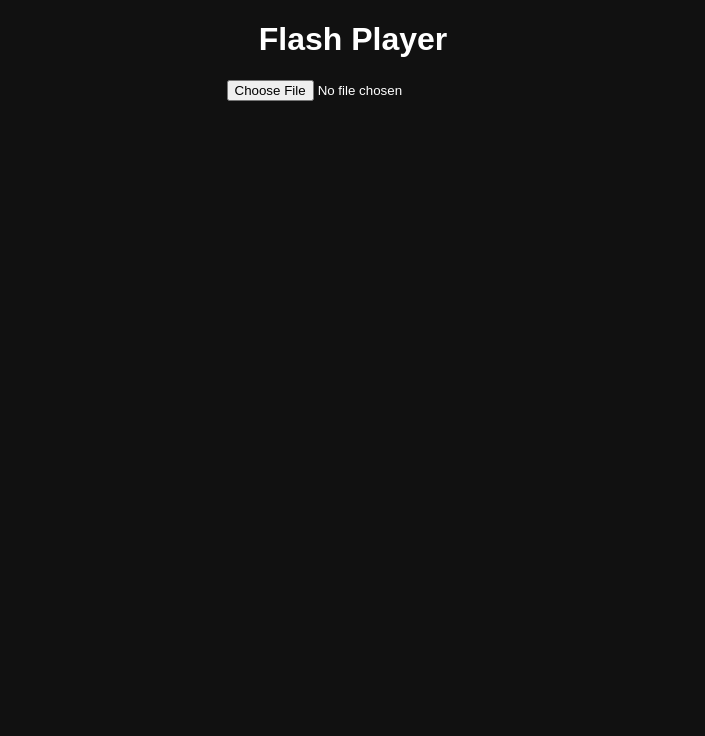
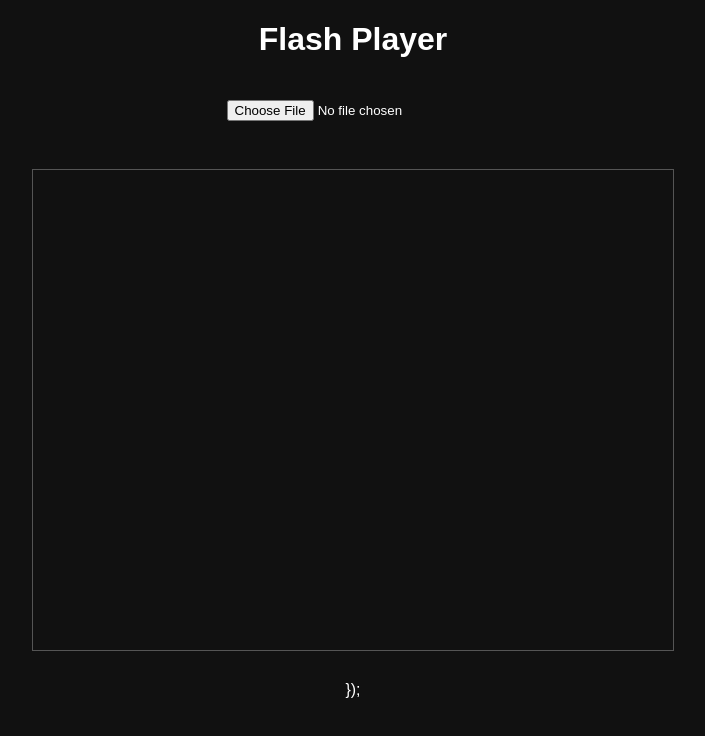
Before and after one commit to kusooooo937/Flas, a plain HTML site: page index.html in a window 1280 px wide. Shown: the whole page, without its empty margins (287-992 px from the left). Drawn offline with Linux system fonts and the light colour scheme; files whose address does not match are found by name.

Commit message:
Update index.html

```diff
--- a/index.html
+++ b/index.html
@@ -4,17 +4,17 @@
   <meta charset="utf-8">
   <title>Flash Player Site</title>
   <script src="ruffle/ruffle.js"></script>
-
   <style>
     body { background: #111; color: #fff; font-family: sans-serif; text-align:center; }
-    #flash-container { margin: 30px auto; width: 640px; height: 480px; }
+    #flash-container { margin: 30px auto; width: 640px; height: 480px; border: 1px solid #555; }
+    input { margin-top: 20px; }
   </style>
 </head>
 <body>
   <h1>Flash Player</h1>
 
-  <!-- ドラッグ＆ドロップでSWF読み込み可能 -->
-  <input type="file" id="fileInput" accept=".swf"><br><br>
+  <!-- ファイル入力（PCではここでSWF選択可能） -->
+  <input type="file" id="fileInput"><br><br>
 
   <div id="flash-container"></div>
 
@@ -23,21 +23,35 @@
     const player = ruffle.createPlayer();
     document.getElementById("flash-container").appendChild(player);
 
-  // ドラッグ&ドロップで SWF を読み込む
-  document.addEventListener("dragover", (e) => {
-    e.preventDefault();
-  });
+    // 直接URL指定でSWFを読み込む場合
+    // player.load("swf/mygame.swf");
 
+    // ドラッグ&ドロップ対応（iPadでもファイルが読める場合に対応）
+    document.addEventListener("dragover", (e) => e.preventDefault());
     document.addEventListener("drop", (e) => {
       e.preventDefault();
       const file = e.dataTransfer.files[0];
-    if (file && file.name.endsWith(".swf")) {
+      if(file && file.name.endsWith(".swf")) {
         const url = URL.createObjectURL(file);
         player.load(url);
       } else {
         alert("SWFファイルをドロップしてください");
       }
     });
+
+    // ファイル選択で読み込む
+    document.getElementById("fileInput").addEventListener("change", (e) => {
+      const file = e.target.files[0];
+      if(file && file.name.endsWith(".swf")) {
+        const url = URL.createObjectURL(file);
+        player.load(url);
+      }
+    });
+  </script>
+</body>
+</html>
+
+  });
 </script>
 
 </body>
```
Lines whose indentation alone changed are shown as unchanged.
